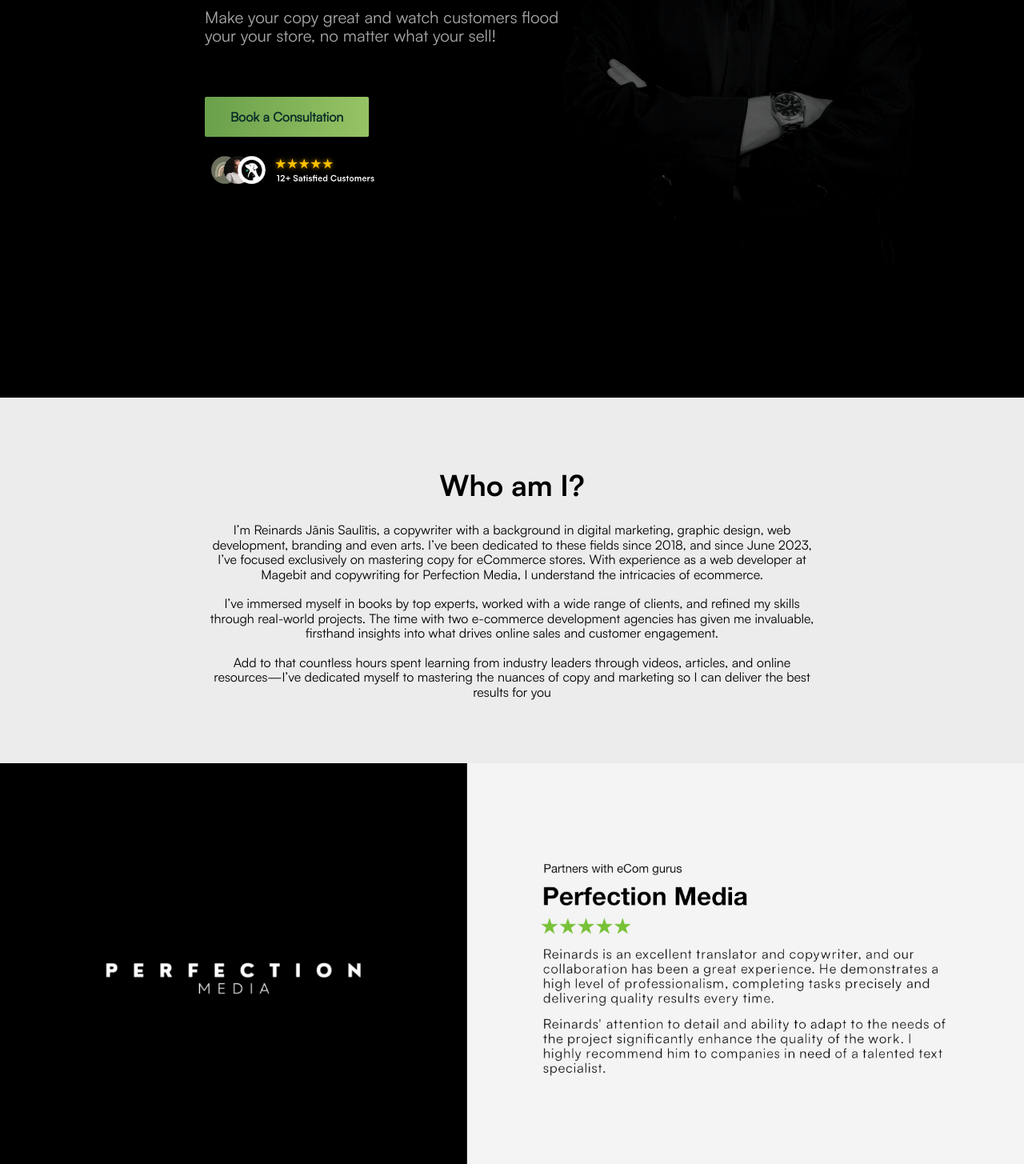
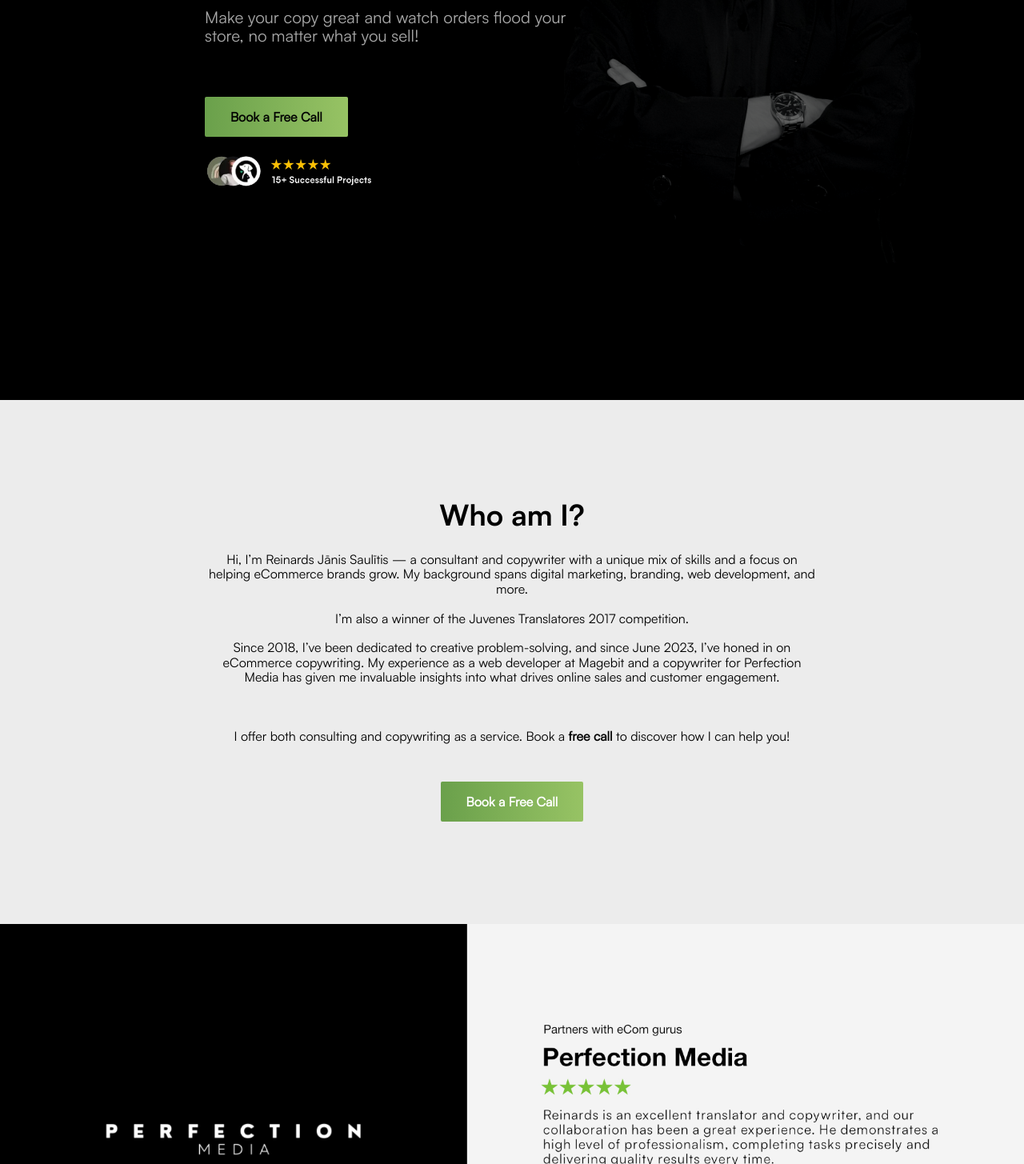
Before and after one commit to rjsaulitis/reinards, a Next.js app: page / in a window 1280 px wide. Shown: the part 375-1830 px from the top of the page at 80% size. Built offline with nearby package versions, Linux system fonts and the light colour scheme; a web font is replaced by a local one.

Commit message:
More fixes

```diff
--- a/components/cta/cta.js
+++ b/components/cta/cta.js
@@ -1,10 +1,18 @@
 import css from "./cta.module.scss"
 
-export default function cta({url, children}) {
+export default function cta({url, children, inverse}) {
 
-  return (
-    <>
-      <a target="_blank" className={css.cta+" pv3 ph4 m0-l"} href={url}>{children}</a>
-    </>
-  )
+  if (inverse){
+    return (
+      <>
+        <a target="_blank" className={css.cta_inverse+" pv3 ph4 m0-l"} href={url}>{children}</a>
+      </>
+    )
+  }else{
+    return (
+      <>
+        <a target="_blank" className={css.cta+" pv3 ph4 m0-l"} href={url}>{children}</a>
+      </>
+    )
+  }
 }
--- a/components/cta/cta.module.scss
+++ b/components/cta/cta.module.scss
@@ -4,7 +4,7 @@
     border-radius: 2px;
     // max-width: 230px;
     font-weight: bold;
-    color: rgba(9,45,40,1);
+    color: black;
     margin: auto;
     cursor: pointer;
     transition: all 0.5s ease;
@@ -18,3 +18,24 @@
         filter: brightness(1.2);
     }
 }
+
+.cta_inverse {
+    background-image: linear-gradient(to right, rgba(106,160,75,1), rgba(151, 195, 100, 1));
+    display: inline-block;
+    border-radius: 2px;
+    // max-width: 230px;
+    font-weight: bold;
+    color: white;
+    margin: auto;
+    cursor: pointer;
+    transition: all 0.5s ease;
+
+    @media screen and (min-width: 960px) {
+        margin: unset;
+    }
+
+    &:hover {
+        transform: scale(1.05);
+        filter: brightness(1.2);
+    }
+}
--- a/components/footer/footer.js
+++ b/components/footer/footer.js
@@ -10,9 +10,9 @@ export default function Footer() {
 
       <div className="ph4 ph6-l flex pv4">
         <div className='w-100 flex flex-column items-center justify-center tc'>
-            <h2 className="f2 c-white">Let Me Sell Your Product!</h2>
+            <h2 className="f2 c-white">Want copy that converts?</h2>
 
-            <CTA url="https://calendly.com/rjsaulitis/coffee">FREE CONSULTATION</CTA>
+            <CTA url="https://calendly.com/rjsaulitis/coffee">Book a Free Call</CTA>
           <div className="pt4">
             <a className="social-links pr2" rel="noopener noreferrer" href="http://instagram.com/rjsaulitis/" title="Instagram"><img title="Instagram" className="social-links-img" src="/images/instagram2.svg"/></a>
             <a className="social-links pr2" rel="noopener noreferrer" href="https://www.linkedin.com/in/rjsaulitis/" title="LinkedIn"><img title="LinkedIn" className="social-links-img" src="/images/linkedin.svg"/></a>
--- a/components/footer/footer.module.scss
+++ b/components/footer/footer.module.scss
@@ -19,7 +19,7 @@
 
     a {
         background-color: transparent;
-        font-size: 20px;
+        // font-size: 20px;
         // opacity: 0.7;
     }
 }
--- a/pages/index.js
+++ b/pages/index.js
@@ -20,32 +20,48 @@ export default function Home() {
       <div id="landing" className='ph3 ph7-l pv6 pv7-l tc tl-l'>
           <div className='landing-details pv5 pv0-l'>
             <h1 className='tl-l f1 f0 mv0 pv0'>Good Enough Doesn't <br/> Pay the Bills...</h1>
-            <p className='tl-l mv3 pt3 pb5'>Make your copy great and watch customers flood your
-           your store, no matter what your sell!</p>
+            <p className='tl-l mv3 pt3 pb5'>Make your copy great and watch orders flood your
+            store, no matter what you sell!</p>
 
-            <CTA url="https://calendly.com/rjsaulitis/coffee">Book a Consultation</CTA>
+            <CTA url="https://calendly.com/rjsaulitis/coffee">Book a Free Call</CTA>
             <img className='landing-proof mt3' src='/images/webp/proof.webp'/>
           </div>
           <img className='portrait' src='/images/webp/portrait.webp'/>
       </div>
 
-
-      <div id="about" className='ph3 ph7-l pv3 pv5-l tc'>
-        <h2 className='f2'>
+      <div id="about" className='ph3 ph7-l pv5 pv6-l tc'>
+        <h2 className='f2 mt0'>
           Who am I?
         </h2>
-        <p>
-        I’m Reinards Jānis Saulītis, a copywriter with a background in digital marketing, graphic design, web development, branding and even arts. I’ve been dedicated to these fields since 2018, and since June 2023, I’ve focused exclusively on mastering copy for eCommerce stores. With experience as a web developer at Magebit and copywriting for Perfection Media, I understand the intricacies of ecommerce.
+        <p className='pb4'>
+        Hi, I’m Reinards Jānis Saulītis — a consultant and copywriter with a unique mix of skills and a focus on helping eCommerce brands grow. My background spans digital marketing, branding, web development, and more. <br/><br/>I’m also a winner of the <a className="juvenes" href="https://commission.europa.eu/education/skills-and-qualifications/develop-your-language-skills/juvenes-translatores/previous-contests/2017-contest_en" target="_blank">Juvenes Translatores 2017</a> competition.
+<br/><br/>
+Since 2018, I’ve been dedicated to creative problem-solving, and since June 2023, I’ve honed in on eCommerce copywriting. My experience as a web developer at Magebit and a copywriter for Perfection Media has given me invaluable insights into what drives online sales and customer engagement.
+        <br/><br/><br/><br/>
+        I offer both consulting and copywriting as a service. Book a <b>free call</b> to discover how I can help you!
+        </p>
+        <CTA url="https://calendly.com/rjsaulitis/coffee" inverse>Book a Free Call</CTA>
+      </div>
+
+
+      {/* <div id="about" className='ph3 ph7-l pv5 pv6-l tc'>
+        <h2 className='f2 mt0'>
+          Who am I?
+        </h2>
+        <p className='pb4'>
+        I am a creative and a problem solver. Reinards Jānis Saulītis, a copywriter and consultant with a background in digital marketing, graphic design, web development, branding, parfumery and even music production.
+        The winner of <a className="juvenes" href="https://commission.europa.eu/education/skills-and-qualifications/develop-your-language-skills/juvenes-translatores/previous-contests/2017-contest_en" target="_blank">Juvenes Translatores 2017</a>.<br/><br/>
+        I’ve been dedicated to these fields since 2018, and since June 2023, I’ve focused exclusively on mastering copywriting for eCommerce. With experience as a web developer at Magebit and copywriting for Perfection Media, I understand the intricacies of ecommerce.
         <br/><br/>
         I’ve immersed myself in books by top experts, worked with a wide range of clients, and refined my skills through real-world projects. The time with two e-commerce development agencies has given me invaluable, firsthand insights into what drives online sales and customer engagement.
-        <br/><br/>
-        Add to that countless hours spent learning from industry leaders through videos, articles, and online resources—I’ve dedicated myself to mastering the nuances of copy and marketing so I can deliver the best results for you
+        <br/><br/><br/><br/>
+        I offer both consulting and copywriting as a service. Book a <b>free call</b> to discover how I can help you!
+        </p>
+        <CTA url="https://calendly.com/rjsaulitis/coffee" inverse>Book a Free Call</CTA>
+      </div> */}
 
-        </p>
-      </div>
-
-      <a href="http://perfectionmedia.lv" target="_blank" title="Perfection Media"><img className='review dn db-ns' src='/images/webp/perfection-en.webp'/></a>
-      <a href="http://perfectionmedia.lv" target="_blank" title="Perfection Media"><img className='review dn-ns' src='/images/webp/perfection-mobile-en.webp'/></a>
+      <a id="pm_desktop" className='dn db-ns' href="http://perfectionmedia.lv" target="_blank" title="Perfection Media"><img className='review' src='/images/webp/perfection-en.webp'/></a>
+      <a id="pm_mob" className='db dn-ns' href="http://perfectionmedia.lv" target="_blank" title="Perfection Media"><img className='review' src='/images/webp/perfection-mobile-en.webp'/></a>
 
       <img className='portfolio dn db-ns' src='/images/webp/work.webp'/>
 {/*
--- a/styles/globals.scss
+++ b/styles/globals.scss
@@ -199,3 +199,10 @@ img {
 .services {
   background-color: #C4E0AA;
 }
+
+.juvenes {
+  color: black;
+  // font-style: italic;
+  // font-weight: bold;
+  // text-decoration: underline;
+}
```
Also changed, not shown: public/images/proof.png, public/images/webp/proof.webp.
